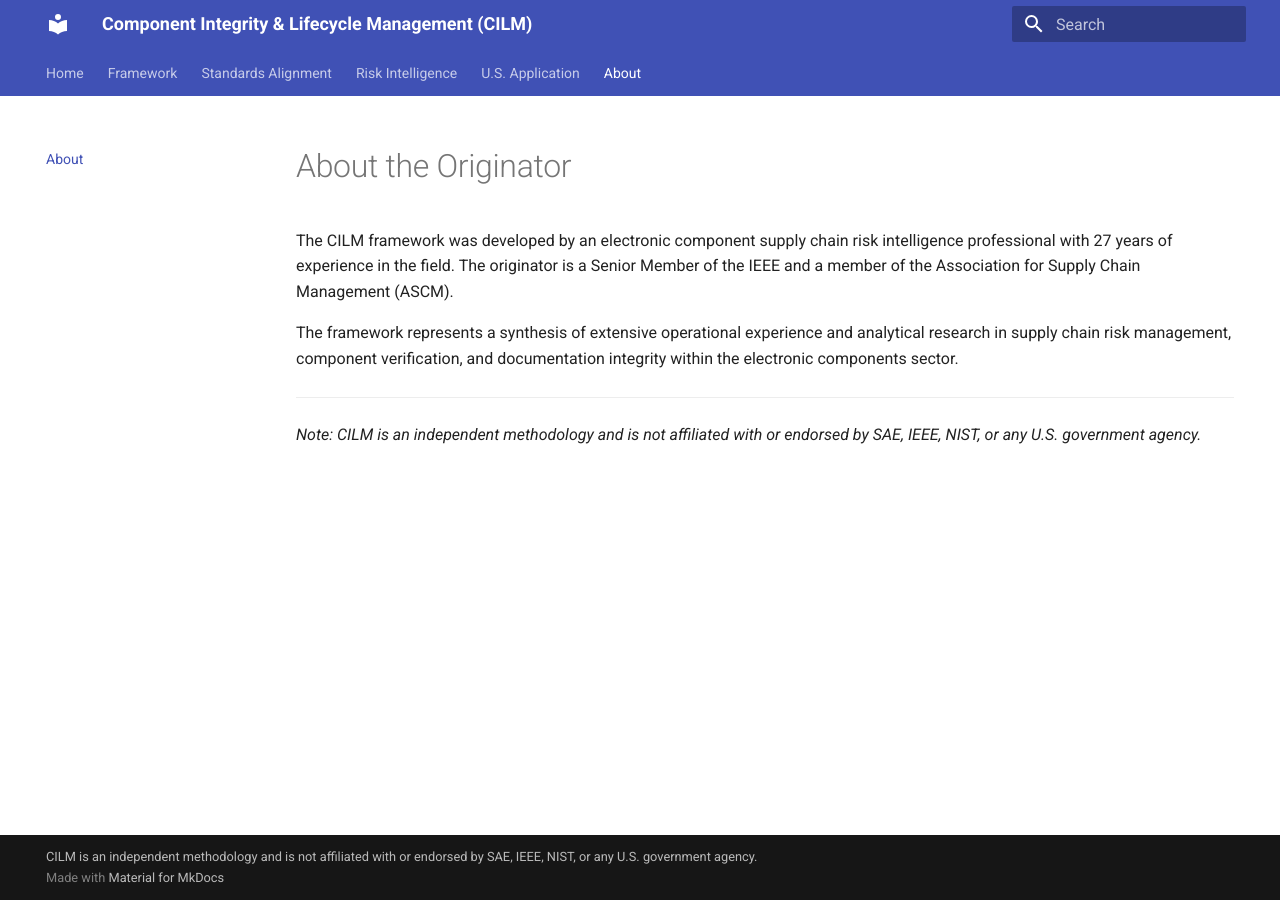
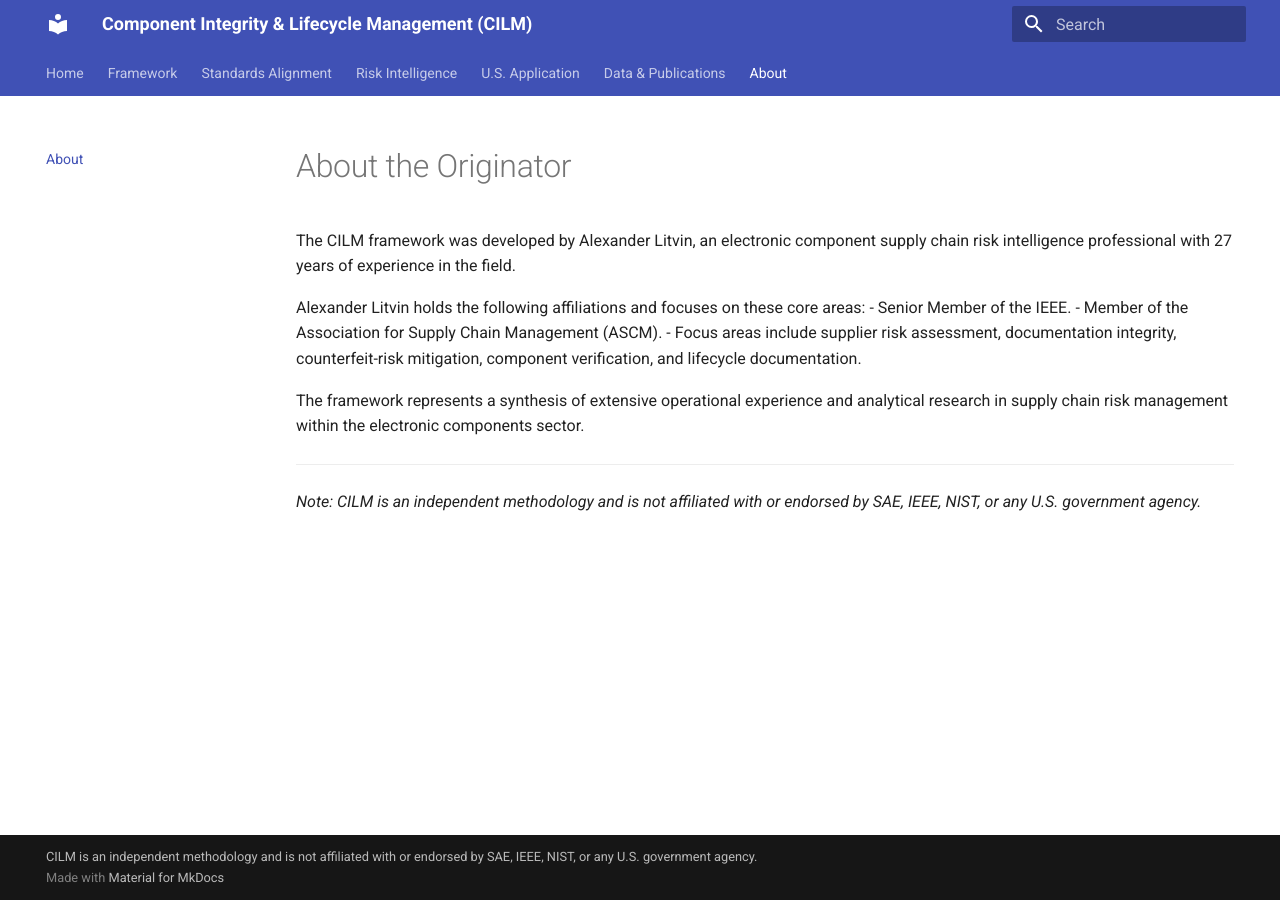
Before and after one commit to ba37915052/cilm-standard-web, an MkDocs documentation site: the page built from docs/about.md, in a window 1280 px wide. Built offline with MkDocs 1.6.1 and Material for MkDocs 9.7.7, drawn with Linux system fonts in a browser that asks for light colours.

Commit message:
feat: finalize MkDocs architecture and deployment readiness
- Updated docs/about.md to factual, neutral originator background
- Added docs/data-and-publications.md referencing DOIs and CIRS framework
- Updated mkdocs.yml navigation
- Added deployment artifacts: docs/CNAME, requirements.txt, .github/workflows/deploy.yml
- Maintained strict USCIS-grade evidentiary compliance and neutral disclaimer

Co-authored-by: ba37915052 <289126598+ba37915052@users.noreply.github.com>

```diff
--- a/docs/about.md
+++ b/docs/about.md
@@ -6,9 +6,14 @@ version: 1.0.0
 
 # About the Originator
 
-The CILM framework was developed by an electronic component supply chain risk intelligence professional with 27 years of experience in the field. The originator is a Senior Member of the IEEE and a member of the Association for Supply Chain Management (ASCM).
+The CILM framework was developed by Alexander Litvin, an electronic component supply chain risk intelligence professional with 27 years of experience in the field.
 
-The framework represents a synthesis of extensive operational experience and analytical research in supply chain risk management, component verification, and documentation integrity within the electronic components sector.
+Alexander Litvin holds the following affiliations and focuses on these core areas:
+- Senior Member of the IEEE.
+- Member of the Association for Supply Chain Management (ASCM).
+- Focus areas include supplier risk assessment, documentation integrity, counterfeit-risk mitigation, component verification, and lifecycle documentation.
+
+The framework represents a synthesis of extensive operational experience and analytical research in supply chain risk management within the electronic components sector.
 
 ---
 *Note: CILM is an independent methodology and is not affiliated with or endorsed by SAE, IEEE, NIST, or any U.S. government agency.*
--- a/mkdocs.yml
+++ b/mkdocs.yml
@@ -27,4 +27,5 @@ nav:
   - Standards Alignment: standards-alignment.md
   - Risk Intelligence: risk-intelligence.md
   - U.S. Application: us-application.md
+  - Data & Publications: data-and-publications.md
   - About: about.md
--- /dev/null
+++ b/requirements.txt
@@ -0,0 +1 @@
+mkdocs-material
```
Also changed, not shown: docs/data-and-publications.md (added, +21 -0 lines), 2 other files.
